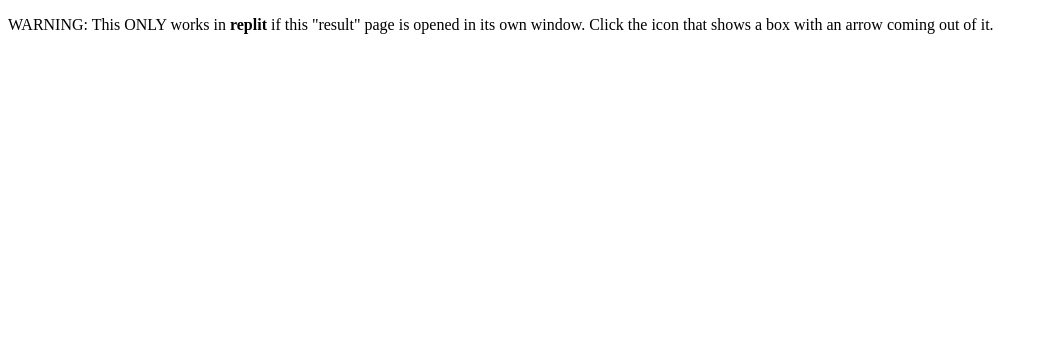
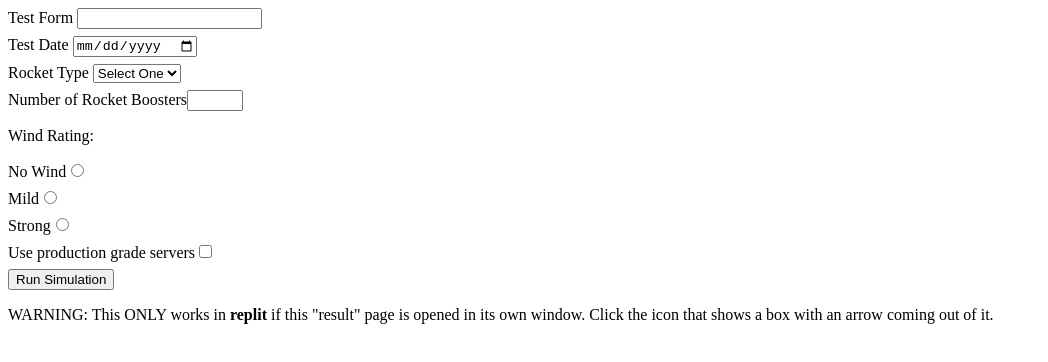
Before and after one commit to jarod2228/exercises-rocket-simulation, a plain HTML site: page index.html in a window 1280 px wide. Shown: the whole page, without its empty margins (0-1048 px from the left). Drawn offline with Linux system fonts and the light colour scheme.

Commit message:
finished exercise, sans bonus mission. couldn't get it to work with the date being set to a default value so I could have a conditional to verify whether or not it had worked. Got fed up at that point and quit.

```diff
--- a/index.html
+++ b/index.html
@@ -8,9 +8,38 @@
     </style>
   </head>
   <body>
+      <form action="https://handlers.education.launchcode.org/request-parrot" method = "POST">
+        <label>Test Form <input type = "text" name = "testName"/></label>
+        <label>Test Date <input type = "date" id = "dateStuff" name = "testDate"/></label>
+        <label>Rocket Type <select name = "rocketType">
+            <option value = "">Select One</option>
+            <option value = "1">Brant</option>
+            <option value = "2">Lynx</option>
+            <option value = "3">Terrier</option>
+        </select></label>
+        <label>Number of Rocket Boosters<input type = "number" name = "boosterCount" min = 0 max = 10></label>
+        <p>Wind Rating:</p>
+        <label for = "no-wind">No Wind<input type = "radio" id = "no-wind" name = "windRating" value = 0></label>
+        <label for = "mild">Mild<input type = "radio" id = "mild" name = "windRating" value = 10></label>
+        <label for = "strong">Strong<input type = "radio" id = "stgrong" name = "windRating" value = 20></label>
+        <label>Use production grade servers<input type = "checkbox" name = "productionServers"></label>
+        <button>Run Simulation</button>
+    </form>
     <!-- TODO: add form here -->
-
-
+    <script>
+    window.addEventListener("load", function() {
+        let form = document.querySelector("form");
+        form.addEventListener("submit", function(event) {
+            let testName = document.querySelector("input[name=testname]");
+            let testDate = document.querySelector("input[name=testDate]");
+            // document.getElementById("dateStuff").defaultValue = "0000-00-00";
+            if (testName === "" || testDate === ) {
+                event.preventDefault();
+            }
+            alert()
+        })
+    });
+    </script>
     <p>WARNING: This ONLY works in <b>replit</b> if this "result" page is opened in its own window. Click the icon that shows a box with an arrow coming out of it.
     </p>
   </body>
```
